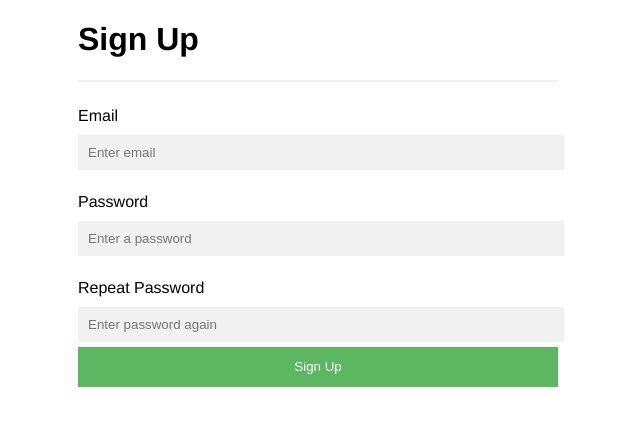
After one commit to Codery-plus/Home-Automation, a PHP site: page /signup.php in a window 1280 px wide. The commit adds this page. Shown: the top 426 px of the page, without its empty margins (322-962 px from the left). Run offline with PHP 8.4, Linux system fonts and the light colour scheme.

Commit message:
Add files via upload

```diff
--- /dev/null
+++ b/Web/Login&Signup/logout.php
@@ -0,0 +1,5 @@
+<?php
+session_start();
+
+
+?>
--- /dev/null
+++ b/Web/Login&Signup/signup.php
@@ -0,0 +1,74 @@
+<?php
+session_start();
+?>
+<!DOCTYPE html>
+<html>
+	<head>
+	<style>
+	form{font-family:Helvetica;
+	border:black;
+	}
+	input[type=text], input[type=password],input[type=email]{
+	width:97%;
+	border:none;
+	background:#f1f1f1;
+	margin:10px 0 5px 0;
+	padding:10px 10px;
+	}
+	input[type=text]:focus, input[type=password]:focus,input[type=email]:focus{
+	background-color:#ddd;
+	outline:none;
+	}
+	button{
+	background:#4CAF50;
+	color:white;
+	height:40px;
+	width:100%;
+	cursor:pointer;
+	opacity:0.9;
+	border:none;
+	margin-bottom:10px;
+
+	}
+	.cancel {
+         background-color: #f44336;
+         }
+
+	button:hover{
+	opacity:1;
+	}
+	hr {
+        border: 1px solid #f1f1f1;
+        margin-bottom: 25px;
+
+        }
+
+        @media screen and (max-width: 480px) {
+        .cancel, button {
+        width: 100%;
+        }
+
+
+	</style>
+	</head>
+	<body>
+	<div style="width:800px; margin:auto;">
+
+		<form style="width:60%; margin:auto;" action ="includes/signup.inc.php" method="POST">
+			<h1>Sign Up</h1>
+			<hr>
+			<label>Email</label><br>
+			<input type="email" placeholder="Enter email" name="email" required> <br><br>
+			<label>Password</label><br>
+			<input type="password" placeholder="Enter a password" name="pass" required><br><br>
+			<label>Repeat Password</label><br>
+			<input type="password"  placeholder="Enter password again" name="passr" required>
+
+			<button type="submit" name="submit">Sign Up</button><br>
+
+
+
+		</form>
+	</div>
+	</body>
+</html>
```
Also changed, not shown: Web/Login&Signup/login.css (+9 -1 lines), Web/Login&Signup/login.php (added, +25 -0 lines).
